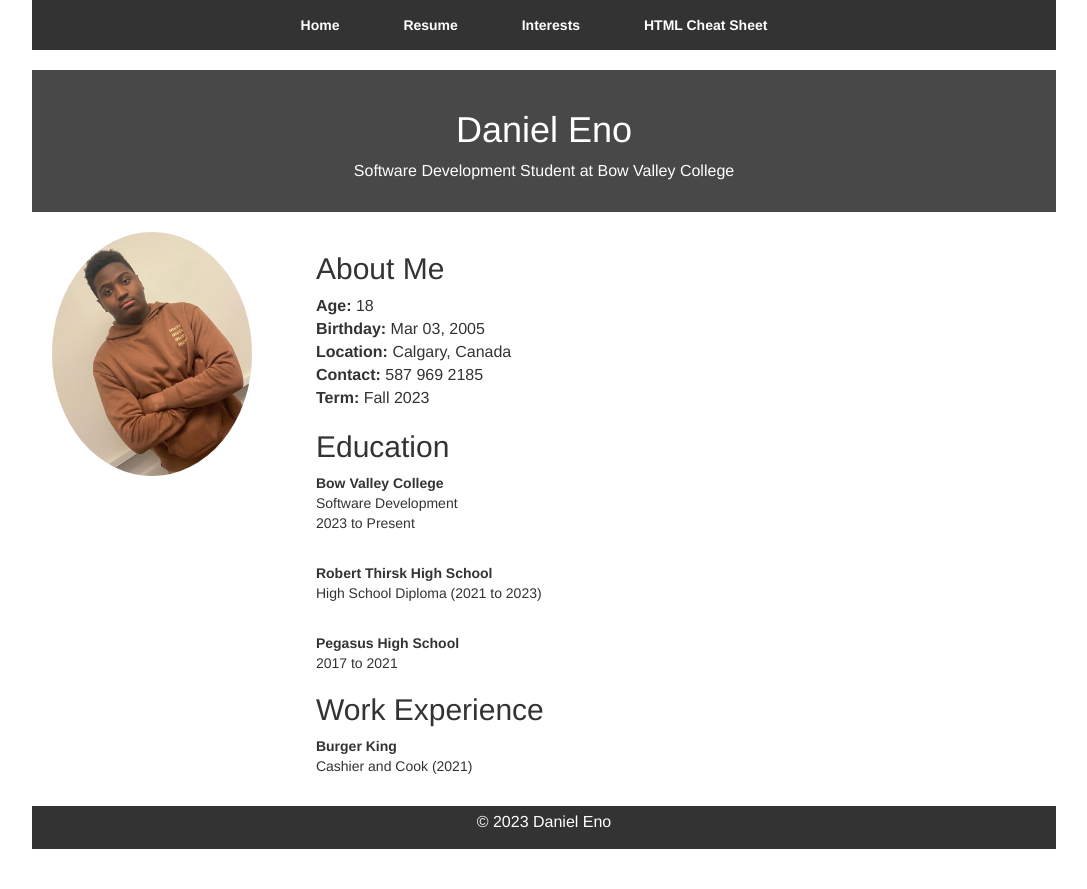
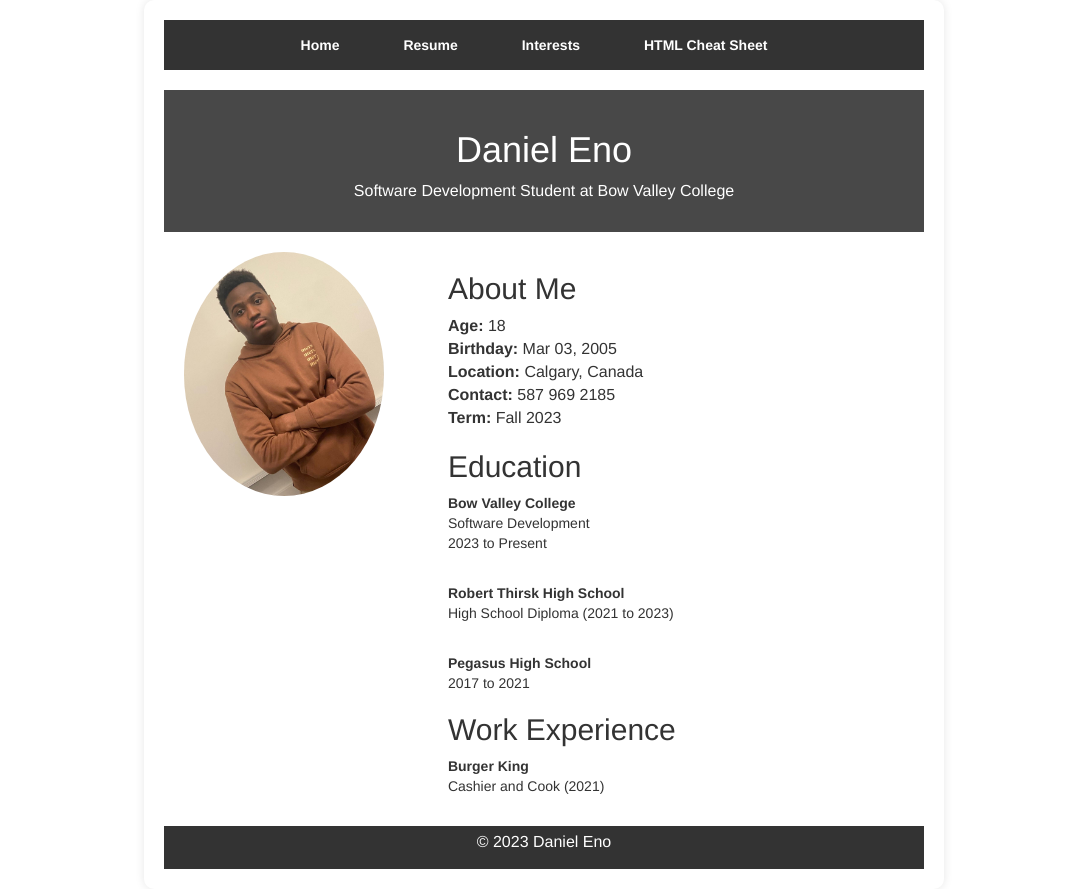
Before and after one commit to CodexCraf/Daniel---Final, a plain HTML site: page resume.html in a window 1280 px wide. Shown: the whole page, without its empty margins (96-1183 px from the left). Before the commit the page ends 849 px from the top, so only its background shows below. Drawn offline with nearby package versions, Linux system fonts and the light colour scheme.

Commit message:
styles2.css

```diff
--- a/styles2.css
+++ b/styles2.css
@@ -85,7 +85,7 @@ body {
     padding: 0;
 }
 
-.container {
+.wrapper {
     max-width: 800px;
     margin: 0 auto;
     padding: 20px;
```
